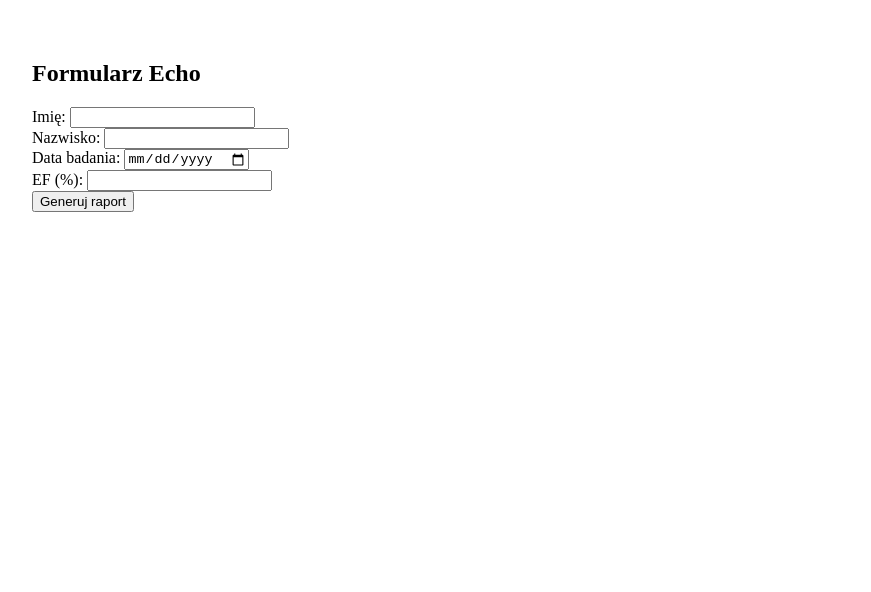
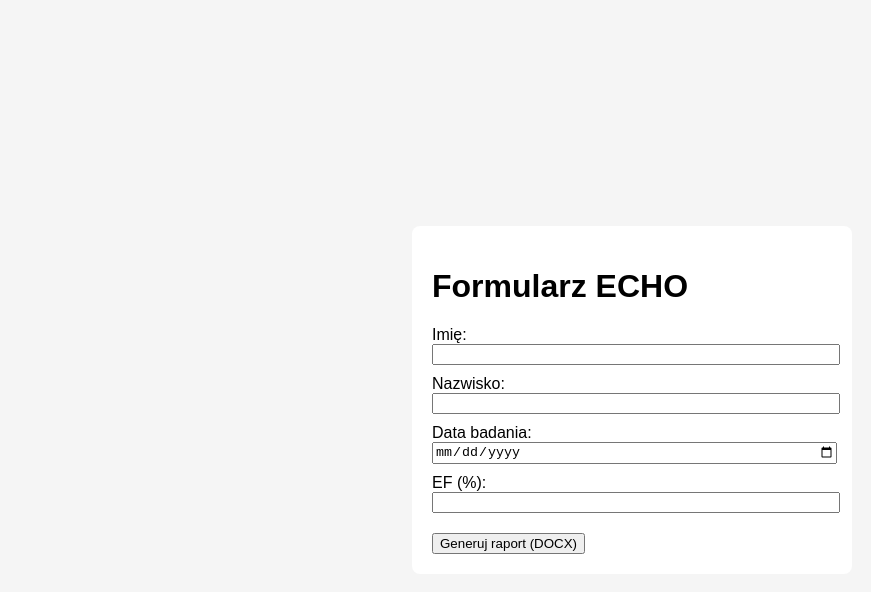
Before and after one commit to jkarpiakk/echousg, a React app: page / in a window 1280 px wide. Shown: the whole page, without its empty margins (8-879 px from the left). Built offline with nearby package versions, Linux system fonts and the light colour scheme.

Commit message:
Add files via upload

```diff
--- a/package.json
+++ b/package.json
@@ -1,4 +1,3 @@
-
 {
   "name": "echo-report",
   "version": "1.0.0",
--- a/public/index.html
+++ b/public/index.html
@@ -1,12 +1,11 @@
-
 <!DOCTYPE html>
 <html lang="pl">
 <head>
-    <meta charset="UTF-8" />
-    <meta name="viewport" content="width=device-width, initial-scale=1.0" />
-    <title>Formularz ECHO</title>
+  <meta charset="UTF-8"/>
+  <meta name="viewport" content="width=device-width, initial-scale=1"/>
+  <title>Formularz ECHO</title>
 </head>
 <body>
-    <div id="root"></div>
+  <div id="root"></div>
 </body>
 </html>
--- a/src/EchoForm.js
+++ b/src/EchoForm.js
@@ -1,47 +1,49 @@
+import React, { useState } from 'react';
+import { Document, Packer, Paragraph, TextRun } from 'docx';
+import { saveAs } from 'file-saver';
 
-import React, { useState } from "react";
-import { Document, Packer, Paragraph } from "docx";
-import { saveAs } from "file-saver";
-
-function EchoForm() {
-    const [firstName, setFirstName] = useState("");
-    const [lastName, setLastName] = useState("");
-    const [date, setDate] = useState("");
-    const [ef, setEf] = useState("");
+export default function EchoForm() {
+  const [firstName, setFirstName] = useState('');
+  const [lastName, setLastName] = useState('');
+  const [date, setDate] = useState('');
+  const [ef, setEf] = useState('');
 
   const generateDoc = async () => {
     const children = [];
-        if (firstName || lastName || date)
-            children.push(new Paragraph(`Pacjent: ${firstName} ${lastName}, Data: ${date}`));
-        if (ef) children.push(new Paragraph(`Frakcja wyrzutowa EF: ${ef}%`));
+
+    children.push(new Paragraph({ children: [new TextRun({ text: 'BADANIE ECHOKARDIOGRAFICZNE', bold: true })] }));
+    children.push(new Paragraph(`Data badania: ${date}`));
+    if (firstName || lastName) children.push(new Paragraph(`Pacjent: ${firstName} ${lastName}`));
+    if (ef) children.push(new Paragraph(`Frakcja wyrzutowa lewej komory EF: ${ef} %`));
+    children.push(new Paragraph(''));
+    children.push(new Paragraph('Lek. med. ___________________'));
+
     const doc = new Document({ sections: [{ children }] });
     const blob = await Packer.toBlob(doc);
-        const filename = `${lastName}_${firstName}_${date}.docx`;
-        saveAs(blob, filename);
+    const fileName = `${lastName}_${firstName}_${date}.docx`;
+    saveAs(blob, fileName);
   };
 
   return (
-        <div style={{ padding: "2rem" }}>
-            <h2>Formularz Echo</h2>
-            <div>
+    <div style={{ background: '#fff', padding: '20px', borderRadius: '8px', width: '400px' }}>
+      <h1>Formularz ECHO</h1>
+      <div style={{ marginBottom: '10px' }}>
         <label>Imię: </label>
-                <input value={firstName} onChange={(e) => setFirstName(e.target.value)} />
+        <input style={{ width: '100%' }} value={firstName} onChange={e => setFirstName(e.target.value)} />
       </div>
-            <div>
+      <div style={{ marginBottom: '10px' }}>
         <label>Nazwisko: </label>
-                <input value={lastName} onChange={(e) => setLastName(e.target.value)} />
+        <input style={{ width: '100%' }} value={lastName} onChange={e => setLastName(e.target.value)} />
       </div>
-            <div>
+      <div style={{ marginBottom: '10px' }}>
         <label>Data badania: </label>
-                <input type="date" value={date} onChange={(e) => setDate(e.target.value)} />
+        <input type="date" style={{ width: '100%' }} value={date} onChange={e => setDate(e.target.value)} />
       </div>
-            <div>
+      <div style={{ marginBottom: '20px' }}>
         <label>EF (%): </label>
-                <input value={ef} onChange={(e) => setEf(e.target.value)} />
+        <input style={{ width: '100%' }} value={ef} onChange={e => setEf(e.target.value)} />
       </div>
-            <button onClick={generateDoc}>Generuj raport</button>
+      <button onClick={generateDoc}>Generuj raport (DOCX)</button>
     </div>
   );
 }
-
-export default EchoForm;
--- /dev/null
+++ b/src/index.css
@@ -0,0 +1,2 @@
+body { margin: 0; font-family: Arial, sans-serif; background: #f5f5f5; }
+#root { display: flex; justify-content: center; align-items: center; height: 100vh; }
--- a/src/index.js
+++ b/src/index.js
@@ -1,7 +1,11 @@
+import React from 'react';
+import ReactDOM from 'react-dom/client';
+import './index.css';
+import EchoForm from './EchoForm';
 
-import React from "react";
-import ReactDOM from "react-dom/client";
-import EchoForm from "./EchoForm";
-
-const root = ReactDOM.createRoot(document.getElementById("root"));
-root.render(<EchoForm />);
+const root = ReactDOM.createRoot(document.getElementById('root'));
+root.render(
+  <React.StrictMode>
+    <EchoForm />
+  </React.StrictMode>
+);
```
Lines whose indentation alone changed are shown as unchanged.
